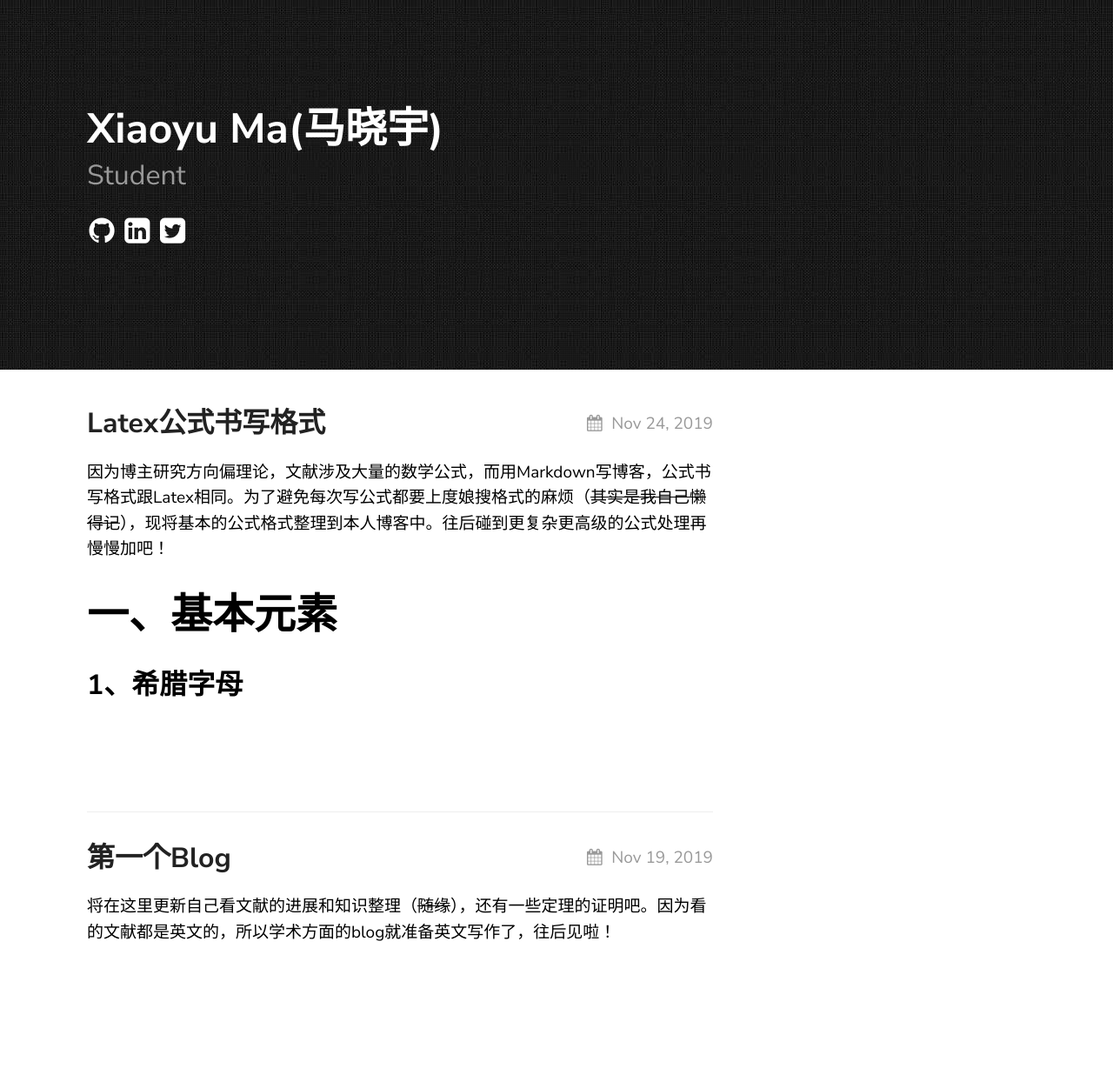
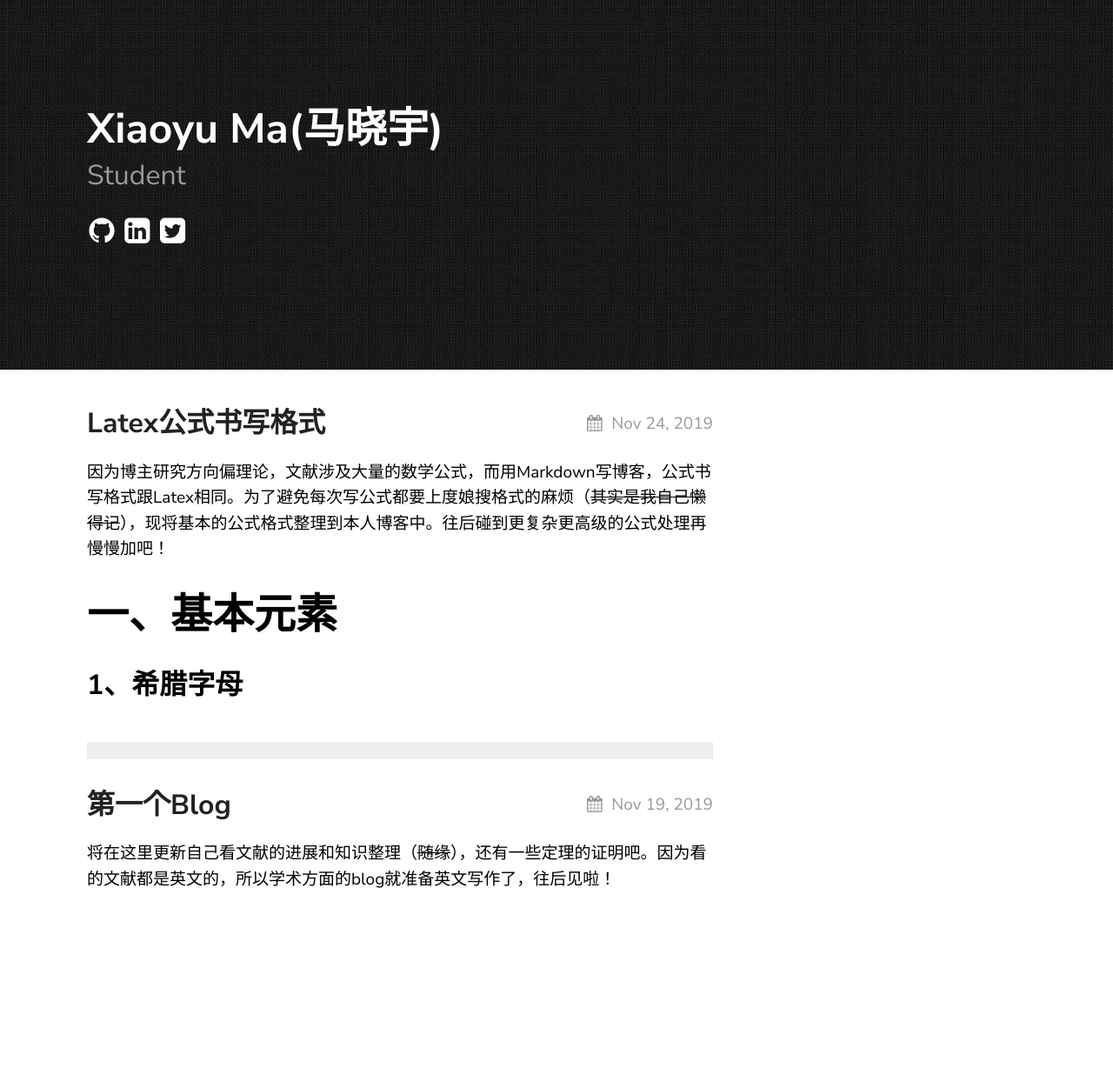
Before and after one commit to derek1998/blog.xiaoyuma, a Jekyll site: the page built from index.md, in a window 1280 px wide. Shown: the whole page at 87% size. Built offline with Jekyll 4.4.1, drawn with Linux system fonts in a browser that asks for light colours; after the commit the page ends 1095 px from its top, so only the background shows below that.

Commit message:
Update theme.scss

```diff
--- a/_sass/theme.scss
+++ b/_sass/theme.scss
@@ -197,9 +197,9 @@ header {
 	padding: 0;
 	>li {
 		margin-bottom: 30px;
-		padding-bottom: 100px;
+		padding-bottom: 20px;
 		&:not(:last-child) {
-			border-bottom: 1px solid $lightGray;
+			border-bottom: 20px solid $lightGray;
 		}
 	}
 }
```
